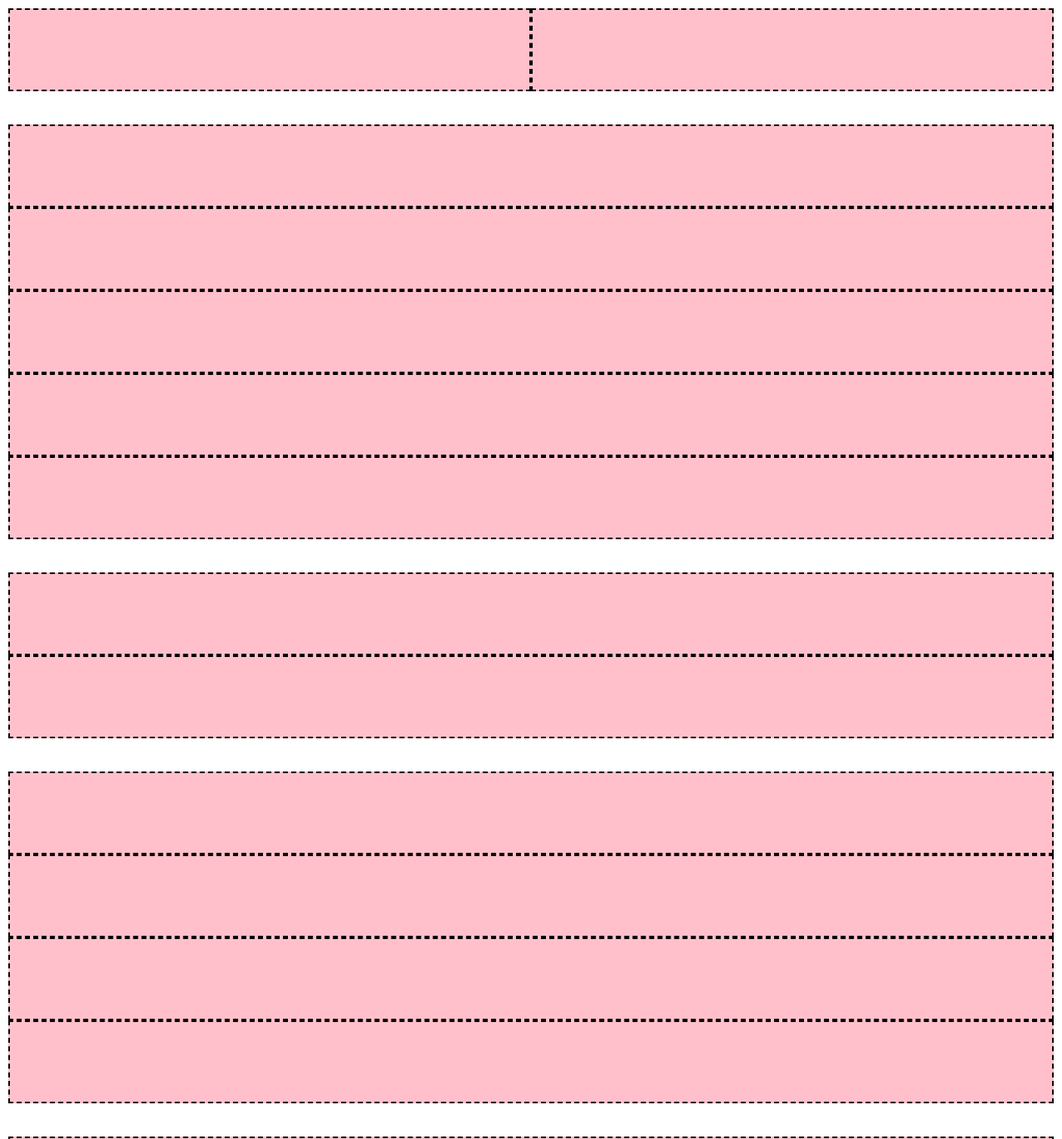
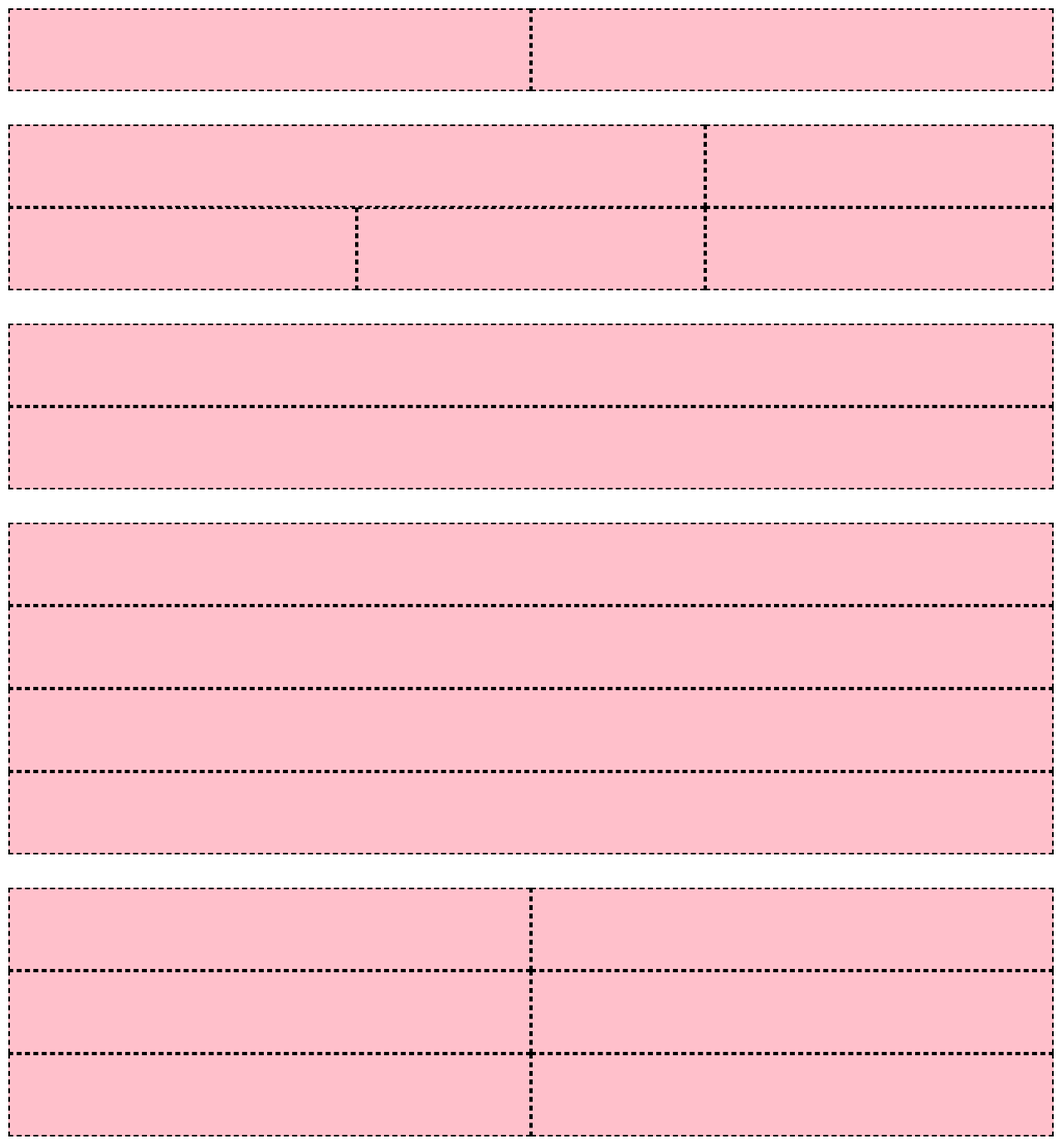
Before and after one commit to GiacomoAccardi/htmlcss-responsive-layout, a plain HTML site: page index.html in a window 1280 px wide. Shown: the top 1373 px of the page at 83% size. Drawn offline with Linux system fonts and the light colour scheme.

Commit message:
[UPD] Basic box layout now is responsive to tablet resolutions (768px)

```diff
--- a/css/style.css
+++ b/css/style.css
@@ -71,3 +71,32 @@ STYLING CLASSES
 /******************************************************
 RESPONSIVENESS
 ******************************************************/
+
+/*
+TABLET RESPONSIVNESS CONFIG (768PX)
+*/
+
+@media screen and (min-width: 768px) {
+
+    .container{
+        width: 100%;
+    }
+
+    /*FUNCTION SECTION*/
+
+    .function .col{
+        width: calc(100% / 3);
+    }
+
+    .function .col-double{
+        width: calc(100% / 3 * 2)
+    }
+
+    /*FUNCTION SECTION*/
+
+    .benefits .col{
+        width: 50%;
+    }
+
+
+}
--- a/index.html
+++ b/index.html
@@ -41,7 +41,7 @@
     <div class="function m-updown-20">
         <div class="container">
             <div class="row">
-                <div class="col">
+                <div class="col col-double">
                     <div class="content"></div>
                 </div>
                 <div class="col">
```
